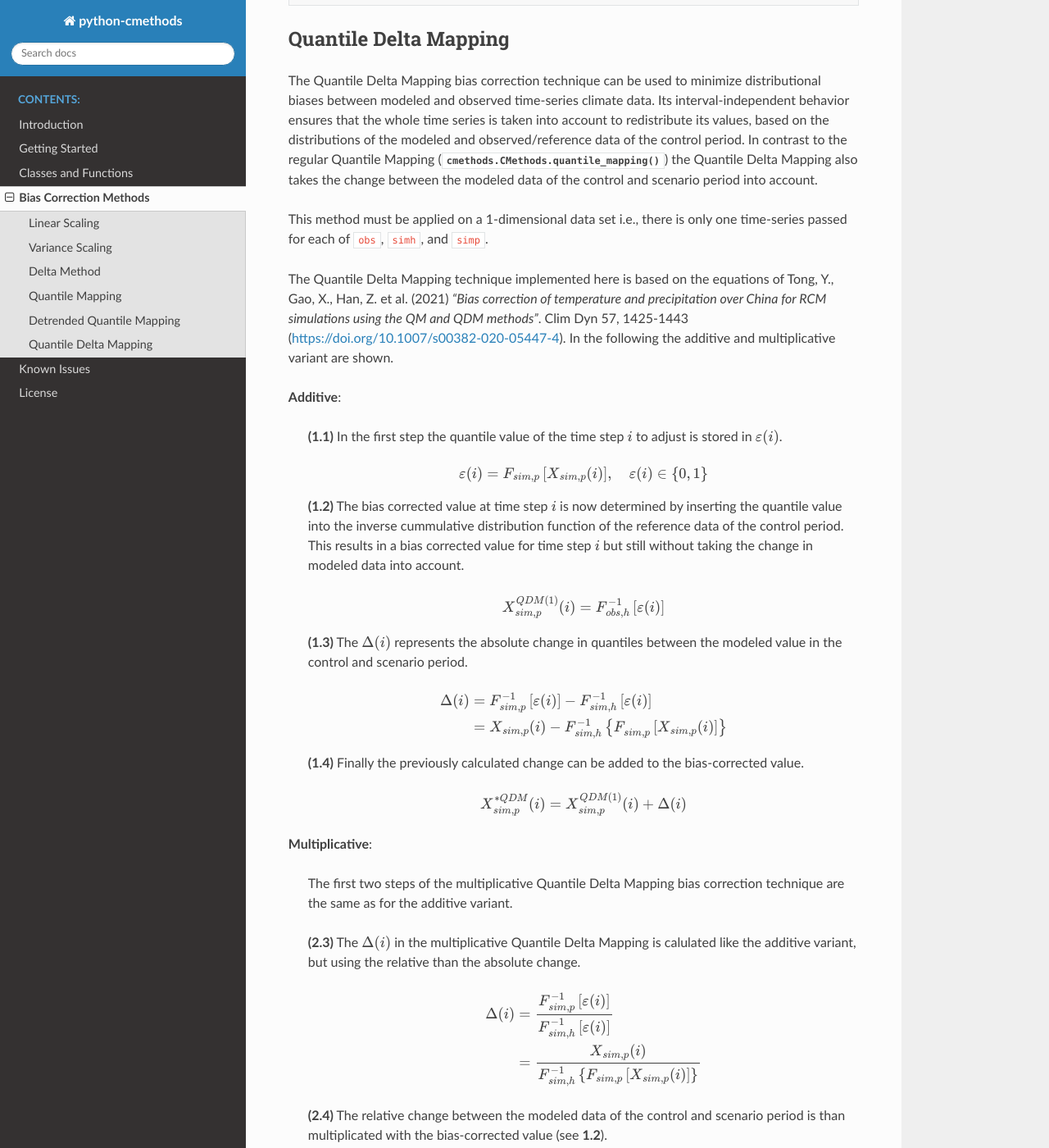
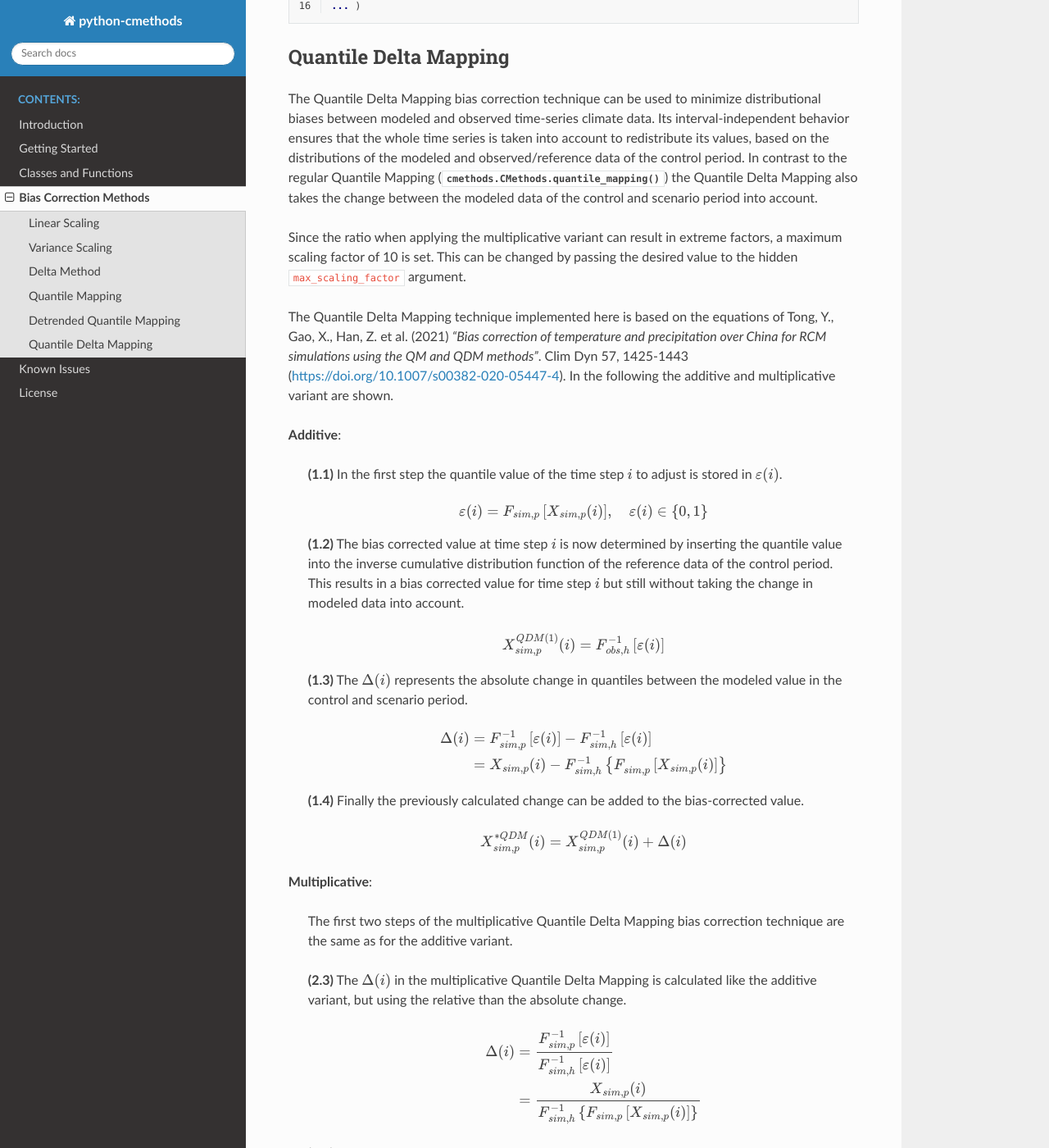
Before and after one commit to btschwertfeger/python-cmethods, a Sphinx documentation site: the page built from doc/src/methods.rst, in a window 1280 px wide and 1400 px high, scrolled down 6817 px. Shown: the whole window at 82% size. Built offline with Sphinx 7.4.7 and the Read the Docs theme 2.0.0, drawn with Linux system fonts in a browser that asks for light colours; some of the changed text lies outside the part shown.

Commit message:
update documentation

```diff
--- a/doc/src/methods.rst
+++ b/doc/src/methods.rst
@@ -1,6 +1,10 @@
 
 Bias Correction Methods
 =======================
+
+Please note that the formulas are meant to be applied to a single time series.
+The python-cmethods package can apply these formulas to single and
+multidimensional data.
 
 Linear Scaling
 --------------
@@ -10,25 +14,23 @@
 between predicted and observed time-series of past and future time periods.
 
 Since the multiplicative scaling can result in very high scaling factors, a
-maximum scaling factor of 10 is set. This can be changed by adjusting
-:attr:`CMethods.MAX_SCALING_FACTOR`.
-
-This method must be applied on a 1-dimensional data set i.e., there is only one
-time-series passed for each of ``obs``, ``simh``, and ``simp``.
+maximum scaling factor of 10 is set. This can be changed by passing the desired
+value to the hidden ``max_scaling_factor`` argument.
 
 The Linear Scaling bias correction technique implemented here is based on the
-method described in the equations of Teutschbein, Claudia and Seibert, Jan (2012)
-*"Bias correction of regional climate model simulations for hydrological climate-change
-impact studies: Review and evaluation of different methods"*
+method described in the equations of Teutschbein, Claudia and Seibert, Jan
+(2012) *"Bias correction of regional climate model simulations for hydrological
+climate-change impact studies: Review and evaluation of different methods"*
 (https://doi.org/10.1016/j.jhydrol.2012.05.052). In the following the equations
 for both additive and multiplicative Linear Scaling are shown:
 
 **Additive**:
 
-    In Linear Scaling, the long-term monthly mean (:math:`\mu_m`) of the modeled data :math:`X_{sim,h}` is subtracted
-    from the long-term monthly mean of the reference data :math:`X_{obs,h}` at time step :math:`i`.
-    This difference in month-dependent long-term mean is than added to the value of time step :math:`i`,
-    in the time-series that is to be adjusted (:math:`X_{sim,p}`).
+    In Linear Scaling, the long-term monthly mean (:math:`\mu_m`) of the modeled
+    data :math:`X_{sim,h}` is subtracted from the long-term monthly mean of the
+    reference data :math:`X_{obs,h}` at time step :math:`i`. This difference in
+    month-dependent long-term mean is than added to the value of time step
+    :math:`i`, in the time-series that is to be adjusted (:math:`X_{sim,p}`).
 
     .. math::
 
@@ -36,8 +38,8 @@
 
 **Multiplicative**:
 
-    The multiplicative Linear Scaling differs from the additive variant in such way, that the changes are not computed
-    in absolute but in relative values.
+    The multiplicative Linear Scaling differs from the additive variant in such
+    way, that the changes are not computed in absolute but in relative values.
 
     .. math::
 
@@ -70,22 +72,24 @@
 Variance Scaling
 ----------------
 
-The Variance Scaling bias correction technique can be applied only on non-stochastic
-climate variables to minimize deviations in the mean and variance
+The Variance Scaling bias correction technique can be applied only on
+non-stochastic climate variables to minimize deviations in the mean and variance
 between predicted and observed time-series of past and future time periods.
 
-This method must be applied on a 1-dimensional data set i.e., there is only one
-time-series passed for each of ``obs``, ``simh``, and ``simp``.
+Since the the scaling by ratio can result in very high scaling factors, a
+maximum scaling factor of 10 is set. This can be changed by passing the desired
+value to the hidden ``max_scaling_factor`` argument.
 
 The Variance Scaling bias correction technique implemented here is based on the
-method described in the equations of Teutschbein, Claudia and Seibert, Jan (2012)
-*"Bias correction of regional climate model simulations for hydrological climate-change
-impact studies: Review and evaluation of different methods"*
+method described in the equations of Teutschbein, Claudia and Seibert, Jan
+(2012) *"Bias correction of regional climate model simulations for hydrological
+climate-change impact studies: Review and evaluation of different methods"*
 (https://doi.org/10.1016/j.jhydrol.2012.05.052). In the following the equations
 of the Variance Scaling approach are shown:
 
-**(1)** First, the modeled data of the control and scenario period must be bias-corrected using
-the additive linear scaling technique. This adjusts the deviation in the mean.
+**(1)** First, the modeled data of the control and scenario period must be
+bias-corrected using the additive linear scaling technique. This adjusts the
+deviation in the mean.
 
 .. math::
 
@@ -93,8 +97,8 @@
 
     X^{*LS}_{sim,p}(i) = X_{sim,p}(i) + \mu_{m}(X_{obs,h}(i)) - \mu_{m}(X_{sim,h}(i))
 
-**(2)** In the second step, the time-series are shifted to a zero mean. This enables the adjustment
-of the standard deviation in the following step.
+**(2)** In the second step, the time-series are shifted to a zero mean. This
+enables the adjustment of the standard deviation in the following step.
 
 .. math::
 
@@ -144,12 +148,9 @@
 non-stochastic climate variables to minimize deviations in the mean values
 between predicted and observed time-series of past and future time periods.
 
-Since the multiplicative scaling can result in very high scaling factors,
-a maximum scaling factor of 10 is set.  This can be changed by adjusting
-:attr:`CMethods.MAX_SCALING_FACTOR`.
-
-This method must be applied on a 1-dimensional data set i.e., there is only one
-time-series passed for each of ``obs``, ``simh``, and ``simp``.
+Since the multiplicative scaling can result in very high scaling factors, a
+maximum scaling factor of 10 is set. This can be changed by passing the desired
+value to the hidden ``max_scaling_factor`` argument.
 
 The Delta Method bias correction technique implemented here is based on the
 method described in the equations of Beyer, R. and Krapp, M. and Manica, A. (2020)
@@ -159,12 +160,16 @@
 
 **Additive**:
 
-    The Delta Method looks like the Linear Scaling method but the important difference is, that the Delta method
-    uses the change between the modeled data instead of the difference between the modeled and reference data of the control
-    period. This means that the long-term monthly mean (:math:`\mu_m`) of the modeled data of the control period :math:`T_{sim,h}`
-    is subtracted from the long-term monthly mean of the modeled data from the scenario period :math:`T_{sim,p}` at time step :math:`i`.
-    This change in month-dependent long-term mean is than added to the long-term monthly mean for time step :math:`i`,
-    in the time-series that represents the reference data of the control period (:math:`T_{obs,h}`).
+    The Delta Method looks like the Linear Scaling method but the important
+    difference is, that the Delta method uses the change between the modeled
+    data instead of the difference between the modeled and reference data of the
+    control period. This means that the long-term monthly mean (:math:`\mu_m`)
+    of the modeled data of the control period :math:`T_{sim,h}` is subtracted
+    from the long-term monthly mean of the modeled data from the scenario period
+    :math:`T_{sim,p}` at time step :math:`i`. This change in month-dependent
+    long-term mean is than added to the long-term monthly mean for time step
+    :math:`i`, in the time-series that represents the reference data of the
+    control period (:math:`T_{obs,h}`).
 
     .. math::
 
@@ -172,8 +177,9 @@
 
 **Multiplicative**:
 
-    The multiplicative variant behaves like the additive, but with the difference that the change is computed using the relative change
-    instead of the absolute change.
+    The multiplicative variant behaves like the additive, but with the
+    difference that the change is computed using the relative change instead of
+    the absolute change.
 
     .. math::
 
@@ -204,22 +210,21 @@
 
 Quantile Mapping
 ----------------
-The Quantile Mapping bias correction technique can be used to minimize distributional
-biases between modeled and observed time-series climate data. Its interval-independent
-behavior ensures that the whole time series is taken into account to redistribute
-its values, based on the distributions of the modeled and observed/reference data of the
-control period.
-
-This method must be applied on a 1-dimensional data set i.e., there is only one
-time-series passed for each of ``obs``, ``simh``, and ``simp``.
+The Quantile Mapping bias correction technique can be used to minimize
+distributional biases between modeled and observed time-series climate data. Its
+interval-independent behavior ensures that the whole time series is taken into
+account to redistribute its values, based on the distributions of the modeled
+and observed/reference data of the control period.
 
 The Quantile Mapping technique implemented here is based on the equations of
-Alex J. Cannon and Stephen R. Sobie and Trevor Q. Murdock (2015) *"Bias Correction of GCM
-Precipitation by Quantile Mapping: How Well Do Methods Preserve Changes in Quantiles
-and Extremes?"* (https://doi.org/10.1175/JCLI-D-14-00754.1).
+Alex J. Cannon and Stephen R. Sobie and Trevor Q. Murdock (2015) *"Bias
+Correction of GCM Precipitation by Quantile Mapping: How Well Do Methods
+Preserve Changes in Quantiles and Extremes?"*
+(https://doi.org/10.1175/JCLI-D-14-00754.1).
 
 The regular Quantile Mapping is bounded to the value range of the modeled data
-of the control period. To avoid this, the Detrended Quantile Mapping can be used.
+of the control period. To avoid this, the Detrended Quantile Mapping can be
+used.
 
 In the following the equations of Alex J. Cannon (2015) are shown and explained:
 
@@ -230,11 +235,12 @@
         X^{*QM}_{sim,p}(i) = F^{-1}_{obs,h} \left\{F_{sim,h}\left[X_{sim,p}(i)\right]\right\}
 
 
-    The additive quantile mapping procedure consists of inserting the value to be
-    adjusted (:math:`X_{sim,p}(i)`) into the cumulative distribution function
-    of the modeled data of the control period (:math:`F_{sim,h}`). This determines,
-    in which quantile the value to be adjusted can be found in the modeled data of the control period
-    The following images show this by using :math:`T` for temperatures.
+    The additive quantile mapping procedure consists of inserting the value to
+    be adjusted (:math:`X_{sim,p}(i)`) into the cumulative distribution function
+    of the modeled data of the control period (:math:`F_{sim,h}`). This
+    determines, in which quantile the value to be adjusted can be found in the
+    modeled data of the control period The following images show this by using
+    :math:`T` for temperatures.
 
     .. figure:: ../_static/images/qm-cdf-plot-1.png
         :width: 600
@@ -244,8 +250,9 @@
         Fig 1: Inserting :math:`X_{sim,p}(i)` into :math:`F_{sim,h}` to determine the quantile value
 
     This value, which of course lies between 0 and 1, is subsequently inserted
-    into the inverse cumulative distribution function of the reference data of the control period to
-    determine the bias-corrected value at time step :math:`i`.
+    into the inverse cumulative distribution function of the reference data of
+    the control period to determine the bias-corrected value at time step
+    :math:`i`.
 
     .. figure:: ../_static/images/qm-cdf-plot-2.png
         :width: 600
@@ -286,24 +293,30 @@
 Detrended Quantile Mapping
 --------------------------
 
-The Detrended Quantile Mapping bias correction technique can be used to minimize distributional
-biases between modeled and observed time-series climate data like the regular Quantile Mapping.
-Detrending means, that the values of :math:`X_{sim,p}` are shifted to the value range of
-:math:`X_{sim,h}` before the regular Quantile Mapping is applied.
-After the Quantile Mapping was applied, the mean is shifted back. Since it does not make sens
-to take the whole mean to rescale the data, the month-dependent long-term mean is used.
+The Detrended Quantile Mapping bias correction technique can be used to minimize
+distributional biases between modeled and observed time-series climate data like
+the regular Quantile Mapping. Detrending means, that the values of
+:math:`X_{sim,p}` are shifted to the value range of :math:`X_{sim,h}` before the
+regular Quantile Mapping is applied. After the Quantile Mapping was applied, the
+mean is shifted back. Since it does not make sens to take the whole mean to
+rescale the data, the month-dependent long-term mean is used.
 
 This method must be applied on a 1-dimensional data set i.e., there is only one
-time-series passed for each of ``obs``, ``simh``, and ``simp``. Also this method requires
-that the time series are groupable by ``time.month``.
+time-series passed for each of ``obs``, ``simh``, and ``simp``. This method
+requires that the time series can be grouped by ``time.month``.
 
-The Detrended Quantile Mapping technique implemented here is based on the equations of
-Alex J. Cannon and Stephen R. Sobie and Trevor Q. Murdock (2015) *"Bias Correction of GCM
-Precipitation by Quantile Mapping: How Well Do Methods Preserve Changes in Quantiles
-and Extremes?"* (https://doi.org/10.1175/JCLI-D-14-00754.1).
+Since the ratio when applying the multiplicative variant can result in extreme
+factors, a maximum scaling factor of 10 is set. This can be changed by passing
+the desired value to the hidden ``max_scaling_factor`` argument.
 
-In the following the equations of Alex J. Cannon (2015) are shown (without detrending; see QM
-for explanations):
+The Detrended Quantile Mapping technique implemented here is based on the
+equations of Alex J. Cannon and Stephen R. Sobie and Trevor Q. Murdock (2015)
+*"Bias Correction of GCM Precipitation by Quantile Mapping: How Well Do Methods
+Preserve Changes in Quantiles and Extremes?"*
+(https://doi.org/10.1175/JCLI-D-14-00754.1).
+
+In the following the equations of Alex J. Cannon (2015) are shown (without
+detrending; see QM for explanations):
 
 **Additive**:
 
@@ -344,22 +357,24 @@
 Quantile Delta Mapping
 -----------------------
 
-The Quantile Delta Mapping bias correction technique can be used to minimize distributional
-biases between modeled and observed time-series climate data. Its interval-independent
-behavior ensures that the whole time series is taken into account to redistribute
-its values, based on the distributions of the modeled and observed/reference data of the
-control period. In contrast to the regular Quantile Mapping (:func:`cmethods.CMethods.quantile_mapping`)
-the Quantile Delta Mapping also takes the change between the modeled data of the control and scenario
-period into account.
+The Quantile Delta Mapping bias correction technique can be used to minimize
+distributional biases between modeled and observed time-series climate data. Its
+interval-independent behavior ensures that the whole time series is taken into
+account to redistribute its values, based on the distributions of the modeled
+and observed/reference data of the control period. In contrast to the regular
+Quantile Mapping (:func:`cmethods.CMethods.quantile_mapping`) the Quantile Delta
+Mapping also takes the change between the modeled data of the control and
+scenario period into account.
 
-This method must be applied on a 1-dimensional data set i.e., there is only one
-time-series passed for each of ``obs``, ``simh``, and ``simp``.
+Since the ratio when applying the multiplicative variant can result in extreme
+factors, a maximum scaling factor of 10 is set. This can be changed by passing
+the desired value to the hidden ``max_scaling_factor`` argument.
 
-The Quantile Delta Mapping technique implemented here is based on the equations of
-Tong, Y., Gao, X., Han, Z. et al. (2021) *"Bias correction of temperature and precipitation
-over China for RCM simulations using the QM and QDM methods"*. Clim Dyn 57, 1425-1443
-(https://doi.org/10.1007/s00382-020-05447-4). In the following the additive and multiplicative
-variant are shown.
+The Quantile Delta Mapping technique implemented here is based on the equations
+of Tong, Y., Gao, X., Han, Z. et al. (2021) *"Bias correction of temperature and
+precipitation over China for RCM simulations using the QM and QDM methods"*.
+Clim Dyn 57, 1425-1443 (https://doi.org/10.1007/s00382-020-05447-4). In the
+following the additive and multiplicative variant are shown.
 
 **Additive**:
 
@@ -370,24 +385,26 @@
 
         \varepsilon(i) = F_{sim,p}\left[X_{sim,p}(i)\right], \hspace{1em} \varepsilon(i)\in\{0,1\}
 
-    **(1.2)** The bias corrected value at time step :math:`i` is now determined by inserting the
-    quantile value into the inverse cummulative distribution function of the reference data of the control
-    period. This results in a bias corrected value for time step :math:`i` but still without taking the
-    change in modeled data into account.
+    **(1.2)** The bias corrected value at time step :math:`i` is now determined
+    by inserting the quantile value into the inverse cumulative distribution
+    function of the reference data of the control period. This results in a bias
+    corrected value for time step :math:`i` but still without taking the change
+    in modeled data into account.
 
     .. math::
 
         X^{QDM(1)}_{sim,p}(i) = F^{-1}_{obs,h}\left[\varepsilon(i)\right]
 
-    **(1.3)** The :math:`\Delta(i)` represents the absolute change in quantiles between the modeled value
-    in the control and scenario period.
+    **(1.3)** The :math:`\Delta(i)` represents the absolute change in quantiles
+    between the modeled value in the control and scenario period.
 
     .. math::
 
             \Delta(i) & = F^{-1}_{sim,p}\left[\varepsilon(i)\right] - F^{-1}_{sim,h}\left[\varepsilon(i)\right] \\[1pt]
                     & = X_{sim,p}(i) - F^{-1}_{sim,h}\left\{F^{}_{sim,p}\left[X_{sim,p}(i)\right]\right\}
 
-    **(1.4)** Finally the previously calculated change can be added to the bias-corrected value.
+    **(1.4)** Finally the previously calculated change can be added to the
+    bias-corrected value.
 
     .. math::
 
@@ -395,19 +412,21 @@
 
 **Multiplicative**:
 
-    The first two steps of the multiplicative Quantile Delta Mapping bias correction technique are the
-    same as for the additive variant.
+    The first two steps of the multiplicative Quantile Delta Mapping bias
+    correction technique are the same as for the additive variant.
 
-    **(2.3)** The :math:`\Delta(i)` in the multiplicative Quantile Delta Mapping is calulated like the
-    additive variant, but using the relative than the absolute change.
+    **(2.3)** The :math:`\Delta(i)` in the multiplicative Quantile Delta Mapping
+    is calculated like the additive variant, but using the relative than the
+    absolute change.
 
         .. math::
 
             \Delta(i) & = \frac{ F^{-1}_{sim,p}\left[\varepsilon(i)\right] }{ F^{-1}_{sim,h}\left[\varepsilon(i)\right] } \\[1pt]
                         & = \frac{ X_{sim,p}(i) }{ F^{-1}_{sim,h}\left\{F_{sim,p}\left[X_{sim,p}(i)\right]\right\} }
 
-    **(2.4)** The relative change between the modeled data of the control and scenario period is than
-    multiplicated with the bias-corrected value (see **1.2**).
+    **(2.4)** The relative change between the modeled data of the control and
+    scenario period is than multiplied with the bias-corrected value (see
+    **1.2**).
 
         .. math::
 
```
Also changed, not shown: 1 other file.
